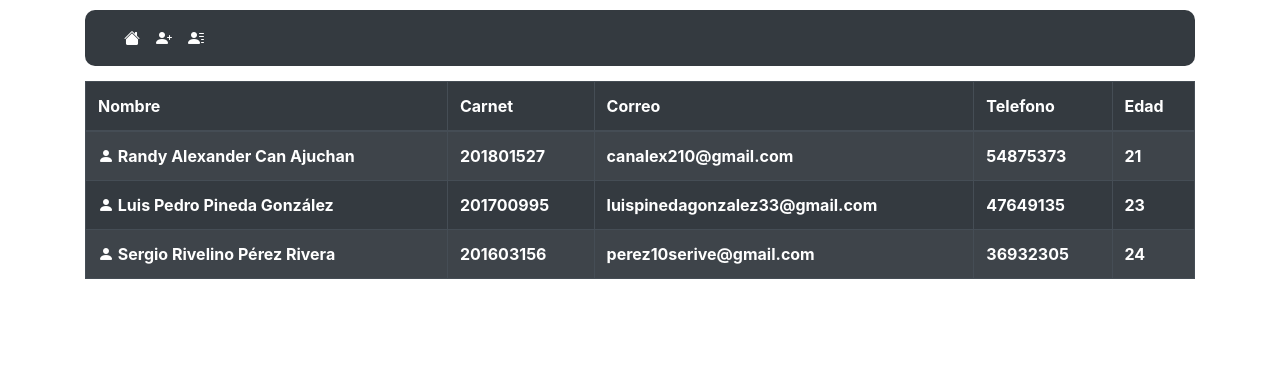
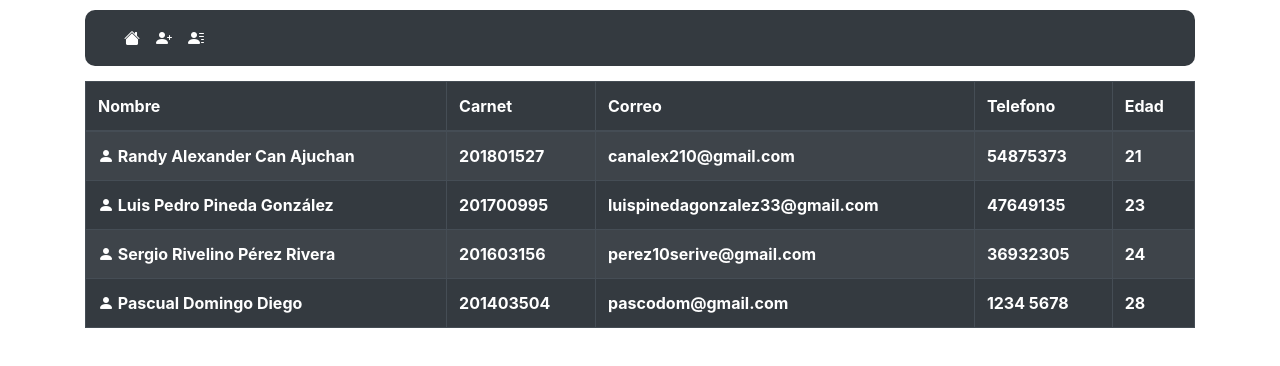
Before and after one commit to Sergio10RPR/PruebaHOTFIX, an Angular app in the folder Frontend/: page /home in a window 1280 px wide. Shown: the top 366 px of the page. Built offline with nearby package versions, Linux system fonts and the light colour scheme.

Commit message:
mis datos

```diff
--- a/Frontend/src/app/components/home/home.component.html
+++ b/Frontend/src/app/components/home/home.component.html
@@ -34,6 +34,13 @@
                         <th>36932305</th>
                         <th>24</th>
                     </tr>
+                    <tr>
+                        <th><i class="bi bi-person-fill text-white"></i> Pascual Domingo Diego</th>
+                        <th>201403504</th>
+                        <th>pascodom@gmail.com</th>
+                        <th>1234 5678</th>
+                        <th>28</th>
+                    </tr>
                 </tbody>
             </table>
         </div>
```
